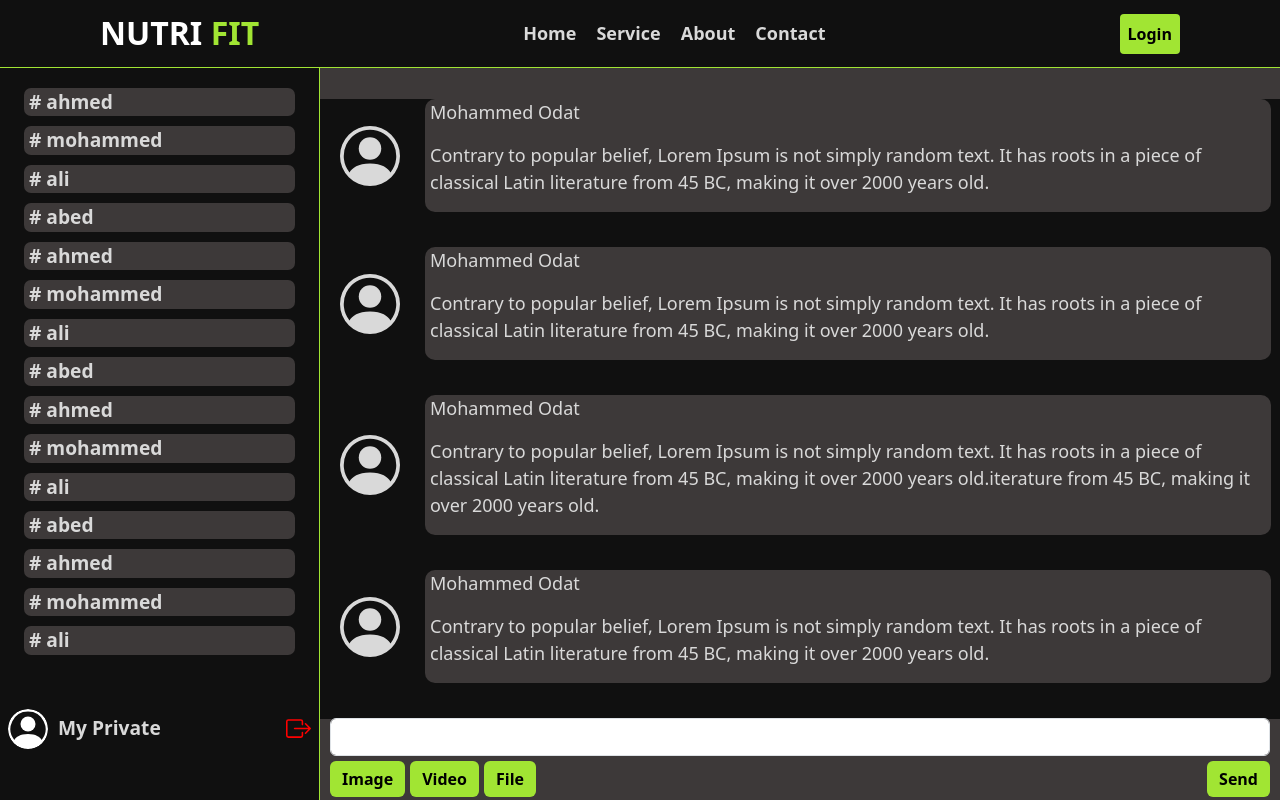
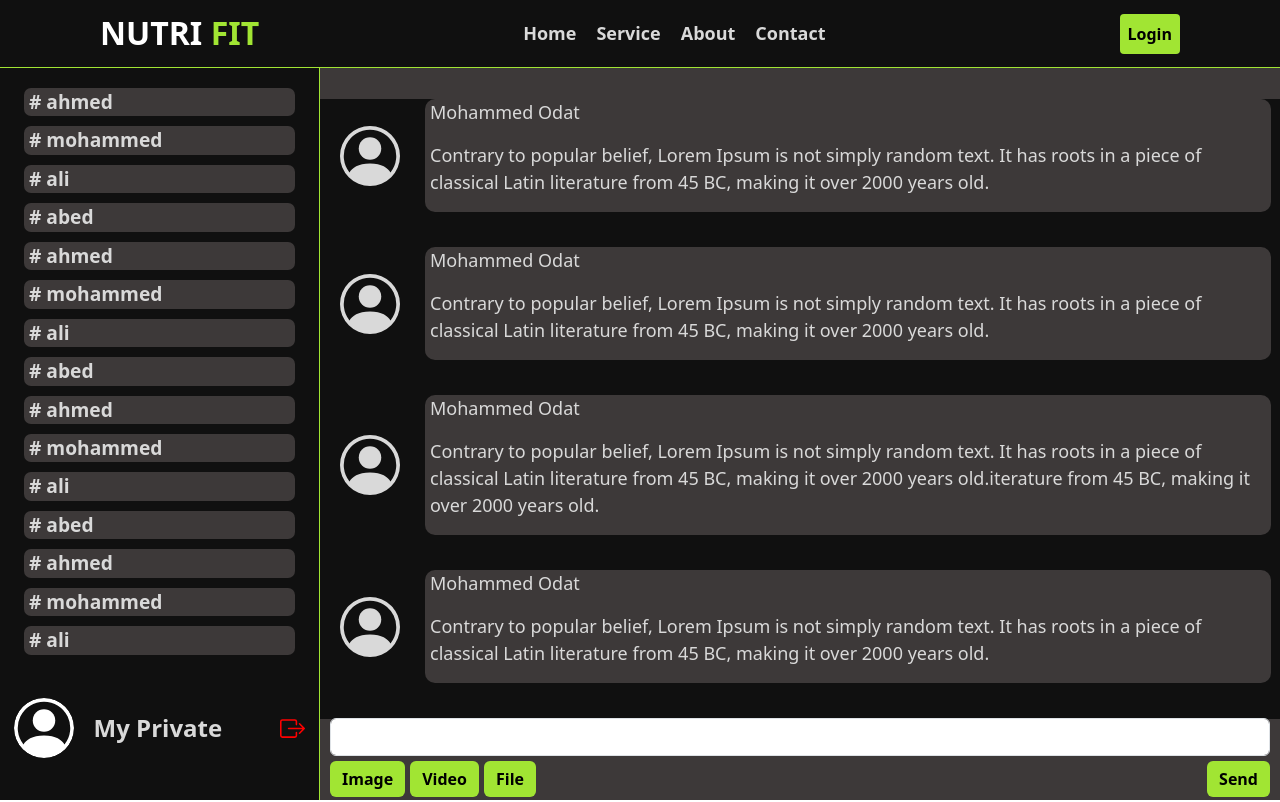
Before and after one commit to usfaql/MERAKI_Academy_Project_5_forked, a React (Create React App) app in the folder frontend/: page /coach/private in a window 1280 px wide. Built offline with nearby package versions, Linux system fonts and the light colour scheme.

Commit message:
Some Changes On Style Coach Private

```diff
--- a/frontend/src/components/CoachPrivate/CoachPrivate.css
+++ b/frontend/src/components/CoachPrivate/CoachPrivate.css
@@ -23,6 +23,7 @@
     overflow: auto;
   }
   .User-Name{
+    cursor: pointer;
     background-color: #3d3939;
     border-radius: 7px;
     height: 5%;
@@ -33,9 +34,7 @@
     padding-left: 5px;
   }
   .Private-img svg{
-  /* width:20%;
-    height: 50%; */
-    /* background-color: white; */
+
     border-radius:50%;
     justify-self: flex-start;
 
@@ -43,21 +42,25 @@
   .My-Private{
     display: flex;
     justify-content: space-between;
-    padding: 0.5rem;
+    padding: 0.85rem;
     height: 20%;
     width: 100%;
 align-items: center;
 
+
   }
   .img-title{
     display: flex;
-    gap: 10px;
+    gap: 20px;
     align-items: center;
   }
 
   .Private-Title{
-    font-size: larger;
+    font-size: x-large;
     font-weight: bolder;
+  }
+  .My-Private svg:hover{
+fill: #6c3e3e;
   }
   .Right-Side{
     width: 75%;
--- a/frontend/src/components/CoachPrivate/CoachPrivate.js
+++ b/frontend/src/components/CoachPrivate/CoachPrivate.js
@@ -19,7 +19,7 @@ const [header, setHeader] = useState("")
             <div className='My-Private'>
               <div className='img-title'>
                 <div className='Private-img'>
-                <svg xmlns="http://www.w3.org/2000/svg" width="40" height="40" fill="white" class="bi bi-person-circle" viewBox="0 0 16 16">
+                <svg xmlns="http://www.w3.org/2000/svg" width="60" height="60" fill="white" class="bi bi-person-circle" viewBox="0 0 16 16">
   <path d="M11 6a3 3 0 1 1-6 0 3 3 0 0 1 6 0"/>
   <path fill-rule="evenodd" d="M0 8a8 8 0 1 1 16 0A8 8 0 0 1 0 8m8-7a7 7 0 0 0-5.468 11.37C3.242 11.226 4.805 10 8 10s4.757 1.225 5.468 2.37A7 7 0 0 0 8 1"/>
 </svg>
@@ -28,7 +28,9 @@ const [header, setHeader] = useState("")
                     My Private
                 </div></div>
 
-                <svg className='icon' xmlns="http://www.w3.org/2000/svg" width="25" height="25" fill="red" class="bi bi-box-arrow-right" viewBox="0 0 16 16">
+                <svg className='icon'
+                style={{cursor:"pointer"}}
+                xmlns="http://www.w3.org/2000/svg" width="25" height="25" fill="red" class="bi bi-box-arrow-right" viewBox="0 0 16 16">
   <path fill-rule="evenodd" d="M10 12.5a.5.5 0 0 1-.5.5h-8a.5.5 0 0 1-.5-.5v-9a.5.5 0 0 1 .5-.5h8a.5.5 0 0 1 .5.5v2a.5.5 0 0 0 1 0v-2A1.5 1.5 0 0 0 9.5 2h-8A1.5 1.5 0 0 0 0 3.5v9A1.5 1.5 0 0 0 1.5 14h8a1.5 1.5 0 0 0 1.5-1.5v-2a.5.5 0 0 0-1 0z"/>
   <path fill-rule="evenodd" d="M15.854 8.354a.5.5 0 0 0 0-.708l-3-3a.5.5 0 0 0-.708.708L14.293 7.5H5.5a.5.5 0 0 0 0 1h8.793l-2.147 2.146a.5.5 0 0 0 .708.708z"/>
 </svg>
```
